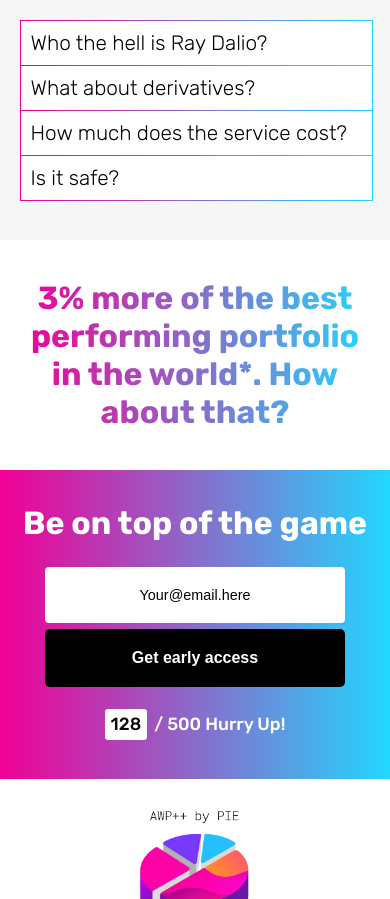
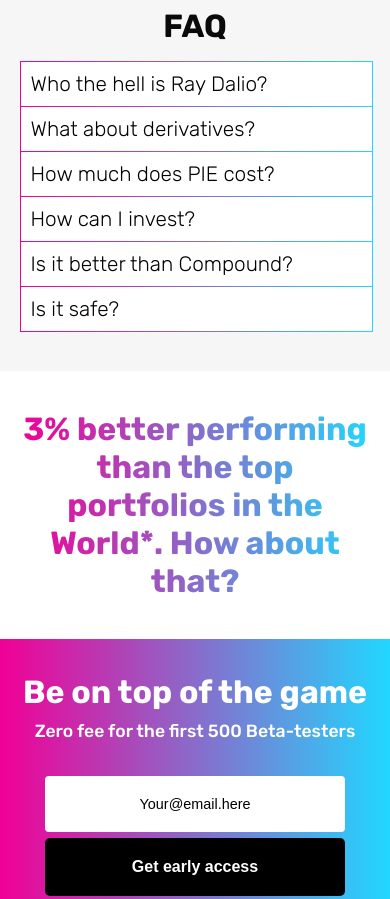
Before and after one commit to pie-dao/frontend, a React (Create React App) app: page / in a window 390 px wide. Shown: the part 1768-2667 px from the top of the page. Built offline with nearby package versions, Linux system fonts and the light colour scheme.

Commit message:
copy and mobile tweaks

```diff
--- a/src/Components/BlackBGgradientText.js
+++ b/src/Components/BlackBGgradientText.js
@@ -43,8 +43,8 @@ background: linear-gradient(to right, #FFE2FA 0%, #CCEFF3 100%);
 const BlackBGgradientText = props => {
     return (
 <BlackContainer>
-<Title>If you invested $100 per month in the last 10 years, you would have $111,324.92 now.
- We don’t want you to make the same mistake again.</Title>
+<Title>If you had invested $100 per month in the last 10 years, you would have $111,324.92 today.
+ The new best time to invest is now.</Title>
   </BlackContainer>
     );
   };
--- a/src/Components/FAQ.js
+++ b/src/Components/FAQ.js
@@ -90,7 +90,35 @@ const FAQ = props => {
       </Gradient>
       <Gradient>
         <SingleItem>
-          <Collapsible trigger="How much does the service cost?">
+          <Collapsible trigger="How much does PIE cost?">
+            <p>
+              This is the collapsible content. It can be any element or React
+              component you like.
+            </p>
+            <p>
+              It can even be another Collapsible component. Check out the next
+              section!
+            </p>
+          </Collapsible>
+        </SingleItem>
+      </Gradient>
+      <Gradient>
+        <SingleItem>
+          <Collapsible trigger="How can I invest?">
+            <p>
+              This is the collapsible content. It can be any element or React
+              component you like.
+            </p>
+            <p>
+              It can even be another Collapsible component. Check out the next
+              section!
+            </p>
+          </Collapsible>
+        </SingleItem>
+      </Gradient>
+      <Gradient>
+        <SingleItem>
+          <Collapsible trigger="Is it better than Compound?">
             <p>
               This is the collapsible content. It can be any element or React
               component you like.
--- a/src/Components/GradienBgSection.js
+++ b/src/Components/GradienBgSection.js
@@ -48,7 +48,7 @@ const GradienBgSection = props => {
 
 We are changing this by making the best wealth creation strategies accessible to everyone, with no minimum.
 
-We use a combination of synthetic assets and cryptocurrencies to mirror battle proof hedge funds.<p></p>
+We use a combination of derivatives, synthetic assets and cryptocurrencies to mirror battle proof hedge funds.<p></p>
 <A href="#">Lightpaper</A>
   </Text>
       </Container>
--- a/src/Components/GradientText.js
+++ b/src/Components/GradientText.js
@@ -43,7 +43,7 @@ background: linear-gradient(to right, #F10096 0%, #21D7FF 100%);
 const GradientText = props => {
     return (
 <Container>
-<Title>3% more of the best performing portfolio in the world*. How about that?</Title>
+<Title>3% better performing than the top portfolios in the World*. How about that?</Title>
   </Container>
     );
   };
--- a/src/Components/Newsletter.js
+++ b/src/Components/Newsletter.js
@@ -69,6 +69,7 @@ const PreTitle = styled.div`
   font-size: var(--text-big);
   font-weight: 700;
   text-align: center;
+  margin-bottom: 10px;
 
   @media (max-width: 768px) {
     font-size: var(--text-ratherbig-mobile);
@@ -79,7 +80,7 @@ const PreTitle = styled.div`
 const Button = styled.button`
 min-width: 300px;
 width: 60%;
-margin: 20px 0 0 0;
+margin: 10px 0 0 0;
   padding: 20px;
   background-color: #000;
   color: #fff;
@@ -145,6 +146,8 @@ function Newsletter() {
   return (
     <Container>
               <PreTitle>Be on top of the game</PreTitle>
+              <Counter>Zero fee for the first 500 Beta-testers</Counter>
+
 
       <Form
         action="https://dexlab.us17.list-manage.com/subscribe/post?u=98c7ba21bb6d63c6d14827c6e&amp;id=a51cc8153c"
```
